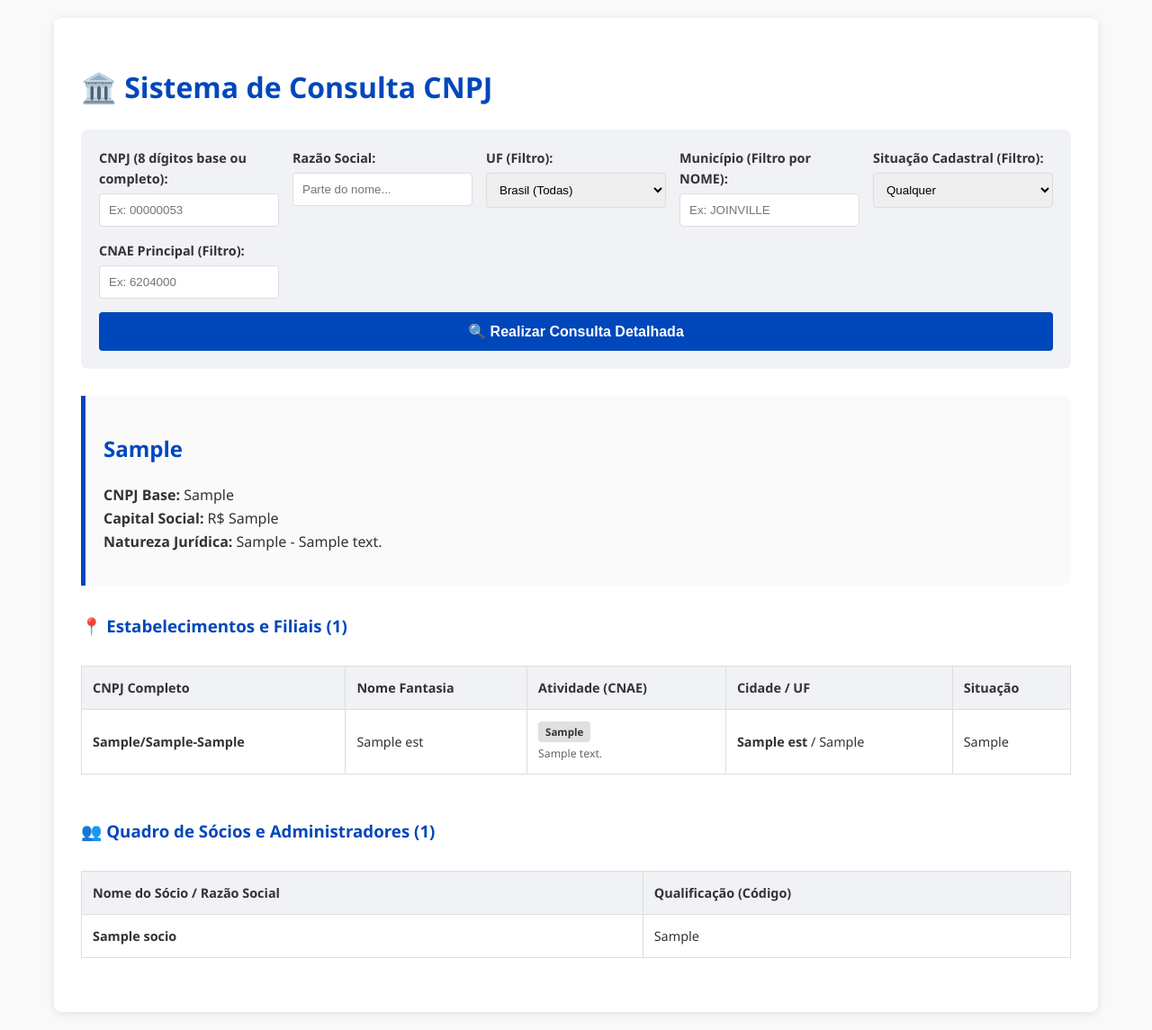
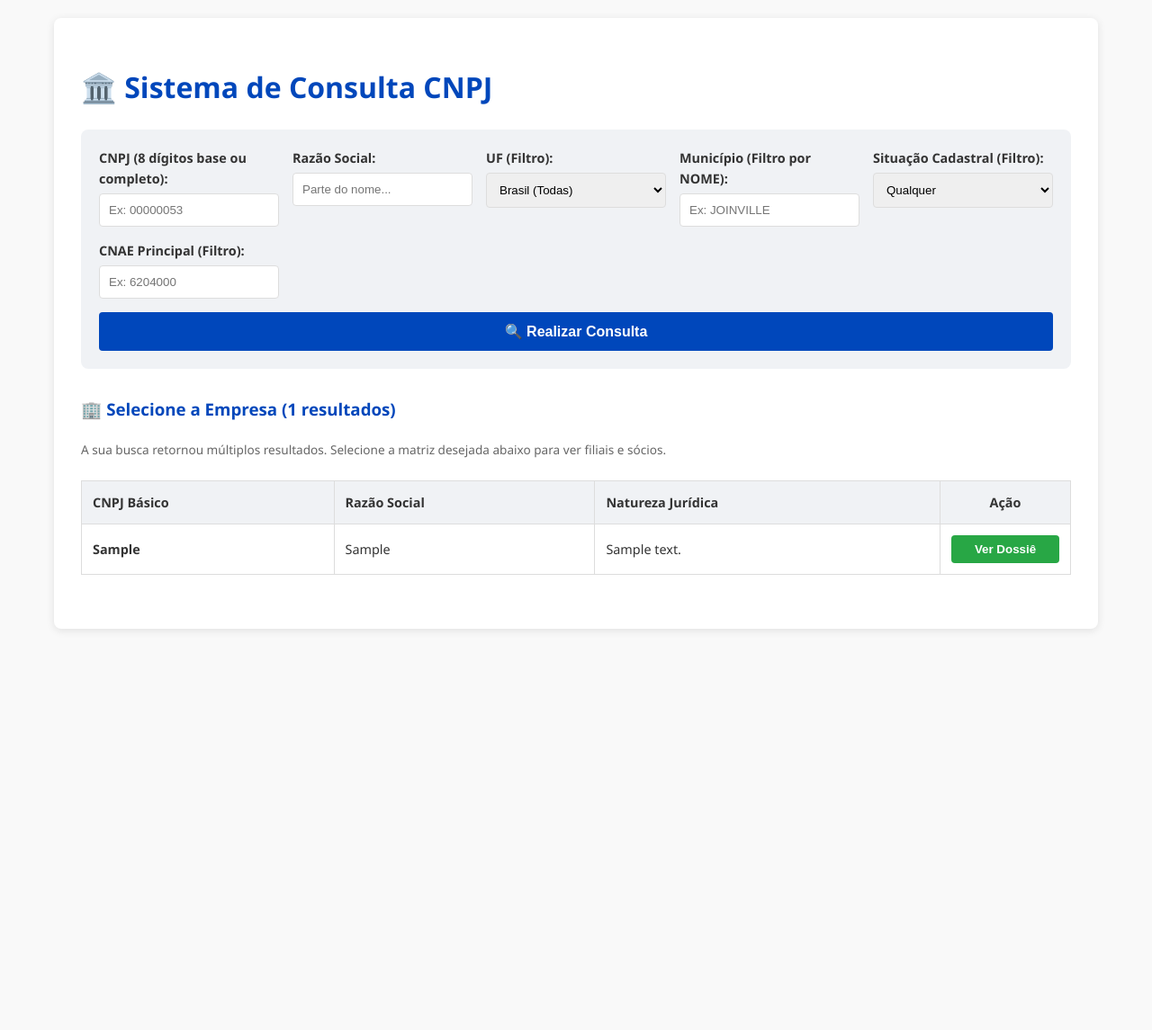
Before and after one commit to AnaBt/dfceoss, a FastAPI app: template project/templates/index.html in a window 1280 px wide. Shown: the whole page at 90% size. After the commit the page ends 701 px from the top, so only its background shows below. Run offline with FastAPI, Linux system fonts and the light colour scheme; the template is opened without the code that fills it: most values are stand-ins (such as "Sample title", 1, 10 or a date in 2020).

Commit message:
initial clean commit

```diff
--- a/project/explore.py
+++ /dev/null
@@ -1,5 +0,0 @@
-import duckdb
-
-con = duckdb.connect("db/cnpj.duckdb")
-
-print(con.execute("SHOW TABLES").fetchall())
--- a/project/ingest.py
+++ b/project/ingest.py
@@ -4,6 +4,7 @@ import duckdb
 BASE_DIR = os.path.dirname(__file__)  # pasta do ingest.py
 DATA_DIR = os.path.join(BASE_DIR, "data")
 
+#SECAO DE MAPEAMENTO DE DADOS
 empresas_path = os.path.join(DATA_DIR, "K3241.K03200Y1.D60314.EMPRECSV")
 esta_path = os.path.join(DATA_DIR, "K3241.K03200Y1.D60314.ESTABELE")
 socios_path = os.path.join(DATA_DIR, "K3241.K03200Y1.D60314.SOCIOCSV")
@@ -11,8 +12,7 @@ cnaes_path = os.path.join(DATA_DIR, "F.K03200$Z.D60314.CNAECSV")
 municipios_path = os.path.join(DATA_DIR, "F.K03200$Z.D60314.MUNICCSV")
 natureza_path = os.path.join(DATA_DIR, "F.K03200$Z.D60314.NATJUCSV")
 
-# DICA DE SÊNIOR: Para evitar que o SQL confunda as barras invertidas do Windows (\)
-# com códigos de escape (como \n), vamos converter as barras para barras normais (/)
+
 cnaes_path = cnaes_path.replace('\\', '/')
 municipios_path = municipios_path.replace('\\', '/')
 natureza_path = natureza_path.replace('\\', '/')
@@ -21,7 +21,6 @@ os.makedirs("db", exist_ok=True)
 con = duckdb.connect("db/cnpj.duckdb")
 
 print("Iniciando ingestão")
-#empresas "00000053";"CONDOMINIO EDIFICIO MIRIAM";"3085";"19";"0,00";"05";""
 
 con.execute(f"""
 CREATE OR REPLACE TABLE empresas_padronizado AS
--- a/project/templates/index.html
+++ b/project/templates/index.html
@@ -10,6 +10,7 @@
             --secondary: #f0f2f5;
             --text: #333;
             --border: #ddd;
+            --success: #28a745;
         }
         body {
             font-family: 'Segoe UI', Tahoma, Geneva, Verdana, sans-serif;
@@ -29,7 +30,7 @@
         }
         h1, h2, h3 { color: var(--primary); }
 
-        /* Estilo do Formulário */
+        /* Estilos do Formulário */
         .search-box {
             display: grid;
             grid-template-columns: repeat(auto-fit, minmax(200px, 1fr));
@@ -41,12 +42,9 @@
         }
         .form-group { display: flex; flex-direction: column; }
         label { font-weight: bold; margin-bottom: 5px; font-size: 0.9em; }
-        input, select {
-            padding: 10px;
-            border: 1px solid var(--border);
-            border-radius: 4px;
-        }
-        button {
+        input, select { padding: 10px; border: 1px solid var(--border); border-radius: 4px; }
+
+        .btn-primary {
             grid-column: 1 / -1;
             padding: 12px;
             background: var(--primary);
@@ -58,9 +56,21 @@
             font-size: 1em;
             transition: background 0.3s;
         }
-        button:hover { background: #00358a; }
+        .btn-primary:hover { background: #00358a; }
 
-        /* Cartão da Empresa */
+        .btn-success {
+            padding: 8px 15px;
+            background: var(--success);
+            color: white;
+            border: none;
+            border-radius: 4px;
+            cursor: pointer;
+            font-weight: bold;
+            transition: 0.3s;
+            width: 100%;
+        }
+        .btn-success:hover { background: #218838; }
+
         .empresa-header {
             border-left: 5px solid var(--primary);
             padding-left: 20px;
@@ -68,38 +78,19 @@
             background: #fafafa;
             padding: 20px;
             border-radius: 0 8px 8px 0;
+            display: flex;
+            justify-content: space-between;
+            align-items: flex-start;
         }
 
         /* Tabelas */
         .table-container { overflow-x: auto; }
-        table {
-            width: 100%;
-            border-collapse: collapse;
-            margin-top: 10px;
-            margin-bottom: 30px;
-        }
-        th, td {
-            border: 1px solid var(--border);
-            padding: 12px;
-            text-align: left;
-            font-size: 0.9em;
-        }
+        table { width: 100%; border-collapse: collapse; margin-top: 10px; margin-bottom: 30px; }
+        th, td { border: 1px solid var(--border); padding: 12px; text-align: left; font-size: 0.9em; }
         th { background-color: var(--secondary); }
         tr:nth-child(even) { background-color: #fafafa; }
-
-        .badge {
-            padding: 4px 8px;
-            border-radius: 4px;
-            font-size: 0.8em;
-            background: #e0e0e0;
-            font-weight: bold;
-        }
-        .text-muted {
-            color: #666;
-            font-size: 0.85em;
-            display: block;
-            margin-top: 4px;
-        }
+        .badge { padding: 4px 8px; border-radius: 4px; font-size: 0.8em; background: #e0e0e0; font-weight: bold; }
+        .text-muted { color: #666; font-size: 0.85em; display: block; margin-top: 4px; }
     </style>
 </head>
 <body>
@@ -108,6 +99,8 @@
     <h1>🏛️ Sistema de Consulta CNPJ</h1>
 
     <form method="post" class="search-box">
+        <input type="hidden" name="acao" value="buscar_lista">
+
         <div class="form-group">
             <label for="cnpj">CNPJ (8 dígitos base ou completo):</label>
             <input type="text" id="cnpj" name="cnpj" placeholder="Ex: 00000053">
@@ -149,17 +142,57 @@
             <label for="cnae">CNAE Principal (Filtro):</label>
             <input type="text" id="cnae" name="cnae" placeholder="Ex: 6204000">
         </div>
-        <button type="submit">🔍 Realizar Consulta Detalhada</button>
+        <button type="submit" class="btn-primary">🔍 Realizar Consulta</button>
     </form>
 
-    {% if empresa %}
+    {% if empresas_lista %}
+        <h3>🏢 Selecione a Empresa ({{ empresas_lista|length }} resultados)</h3>
+        <p class="text-muted">A sua busca retornou múltiplos resultados. Selecione a matriz desejada abaixo para ver filiais e sócios.</p>
+
+        <div class="table-container">
+            <table>
+                <thead>
+                    <tr>
+                        <th>CNPJ Básico</th>
+                        <th>Razão Social</th>
+                        <th>Natureza Jurídica</th>
+                        <th style="width: 120px; text-align: center;">Ação</th>
+                    </tr>
+                </thead>
+                <tbody>
+                    {% for emp in empresas_lista %}
+                    <tr>
+                        <td><strong>{{ emp.cnpj_basico }}</strong></td>
+                        <td>{{ emp.razao_social }}</td>
+                        <td>{{ emp.natureza_descricao or '---' }}</td>
+                        <td>
+                            <form method="post" style="margin: 0;">
+                                <input type="hidden" name="acao" value="ver_dossie">
+                                <input type="hidden" name="cnpj_alvo" value="{{ emp.cnpj_basico }}">
+                                <input type="hidden" name="uf" value="{{ filtros.uf or '' }}">
+                                <input type="hidden" name="municipio" value="{{ filtros.municipio or '' }}">
+                                <input type="hidden" name="situacao" value="{{ filtros.situacao or '' }}">
+                                <input type="hidden" name="cnae" value="{{ filtros.cnae or '' }}">
+                                <button type="submit" class="btn-success">Ver Dossiê</button>
+                            </form>
+                        </td>
+                    </tr>
+                    {% endfor %}
+                </tbody>
+            </table>
+        </div>
+
+    {% elif empresa %}
         <div class="empresa-header">
+            <div>
                 <h2>{{ empresa.razao_social }}</h2>
                 <p>
                     <strong>CNPJ Base:</strong> {{ empresa.cnpj_basico }}<br>
                     <strong>Capital Social:</strong> R$ {{ empresa.capital_social }}<br>
                     <strong>Natureza Jurídica:</strong> {{ empresa.natureza_juridica }} - {{ empresa.natureza_descricao or 'Não informada' }}
                 </p>
+            </div>
+            <a href="/" style="color: var(--primary); text-decoration: none; font-weight: bold; border: 1px solid var(--primary); padding: 8px 15px; border-radius: 4px;">Nova Busca</a>
         </div>
 
         <h3>📍 Estabelecimentos e Filiais ({{ estabelecimentos|length }})</h3>
```
Also changed, not shown: project/extrair.py (deleted). Lines whose indentation alone changed are shown as unchanged.
